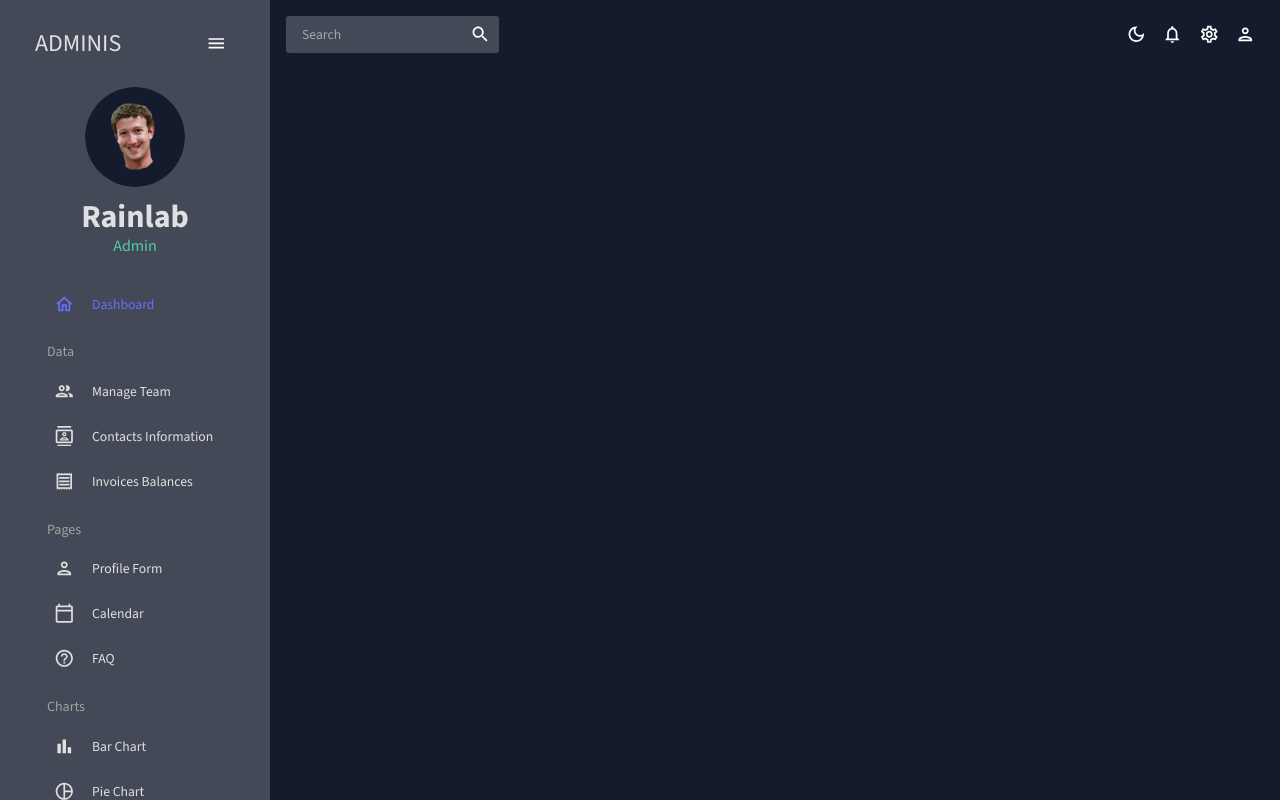
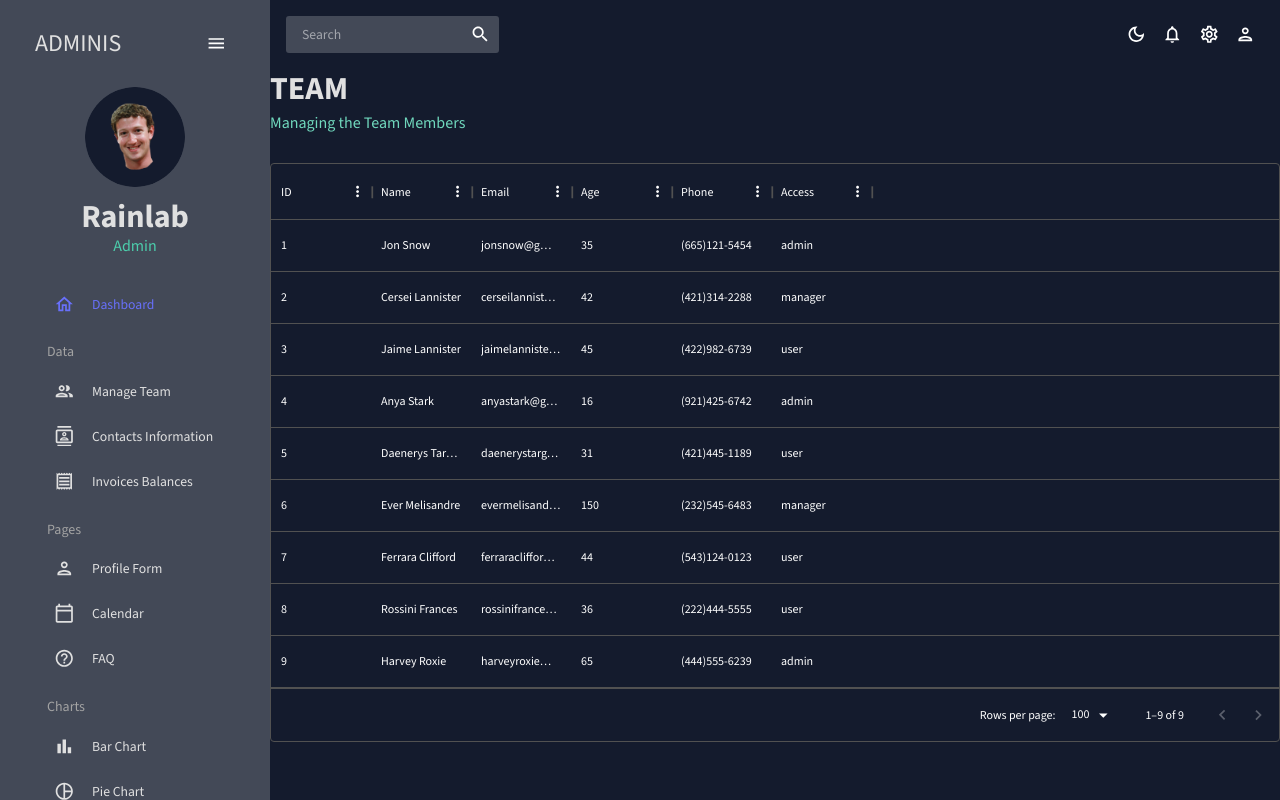
Before and after one commit to smoreyaks/03-react-bitdash, a React (Create React App) app: page /team in a window 1280 px wide. Built offline with nearby package versions, Linux system fonts and the light colour scheme.

Commit message:
Added Team Component

```diff
--- a/src/App.js
+++ b/src/App.js
@@ -10,7 +10,7 @@ import { CssBaseline, ThemeProvider } from "@mui/material";
 import Topbar from "./scenes/global/Topbar";
 import Sidebar from "./scenes/global/Sidebar";
 import Dashboard from "./scenes/dashboard";
-// import Team from "./scenes/team";
+import Team from "./scenes/team";
 // import Invoices from "./scenes/invoices";
 // import Contacts from "./scenes/contacts";
 // import Bar from "./scenes/bar";
@@ -33,16 +33,16 @@ function App() {
                         <Topbar />
                         <Routes>
                             <Route path="/" element={<Dashboard />} />
-                            {/* <Route path="/team" element={<Team />} />
-                            <Route path="/contacts" element={<Contacts />} />
-                            <Route path="/invoices" element={<Invoices />} />
-                            <Route path="/form" element={<Form />} />
-                            <Route path="/bar" element={<Bar />} />
-                            <Route path="/pie" element={<Pie />} />
-                            <Route path="/line" element={<Line />} />
-                            <Route path="/faq" element={<FAQ />} />
-                            <Route path="/geography" element={<Geography />} />
-                            <Route path="/calendar" element={<Calendar />} /> */}
+                            <Route path="/team" element={<Team />} />
+                            {/* <Route path="/contacts" element={<Contacts />} /> */}
+                            {/* <Route path="/invoices" element={<Invoices />} /> */}
+                            {/* <Route path="/form" element={<Form />} /> */}
+                            {/* <Route path="/bar" element={<Bar />} /> */}
+                            {/* <Route path="/pie" element={<Pie />} /> */}
+                            {/* <Route path="/line" element={<Line />} /> */}
+                            {/* <Route path="/faq" element={<FAQ />} /> */}
+                            {/* <Route path="/geography" element={<Geography />} /> */}
+                            {/* <Route path="/calendar" element={<Calendar />} /> */}
                         </Routes>
                     </main>
                 </div>
```
